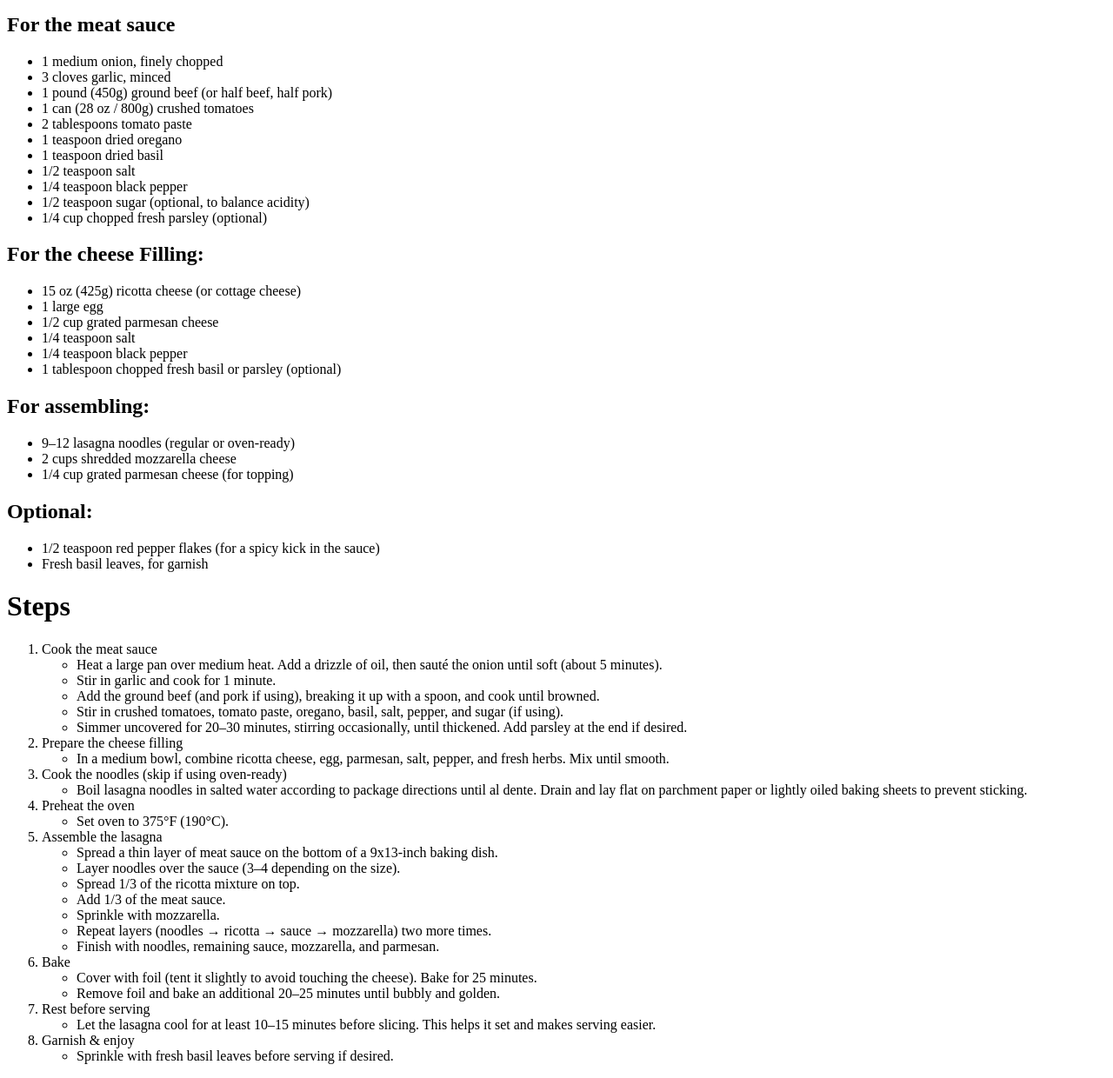
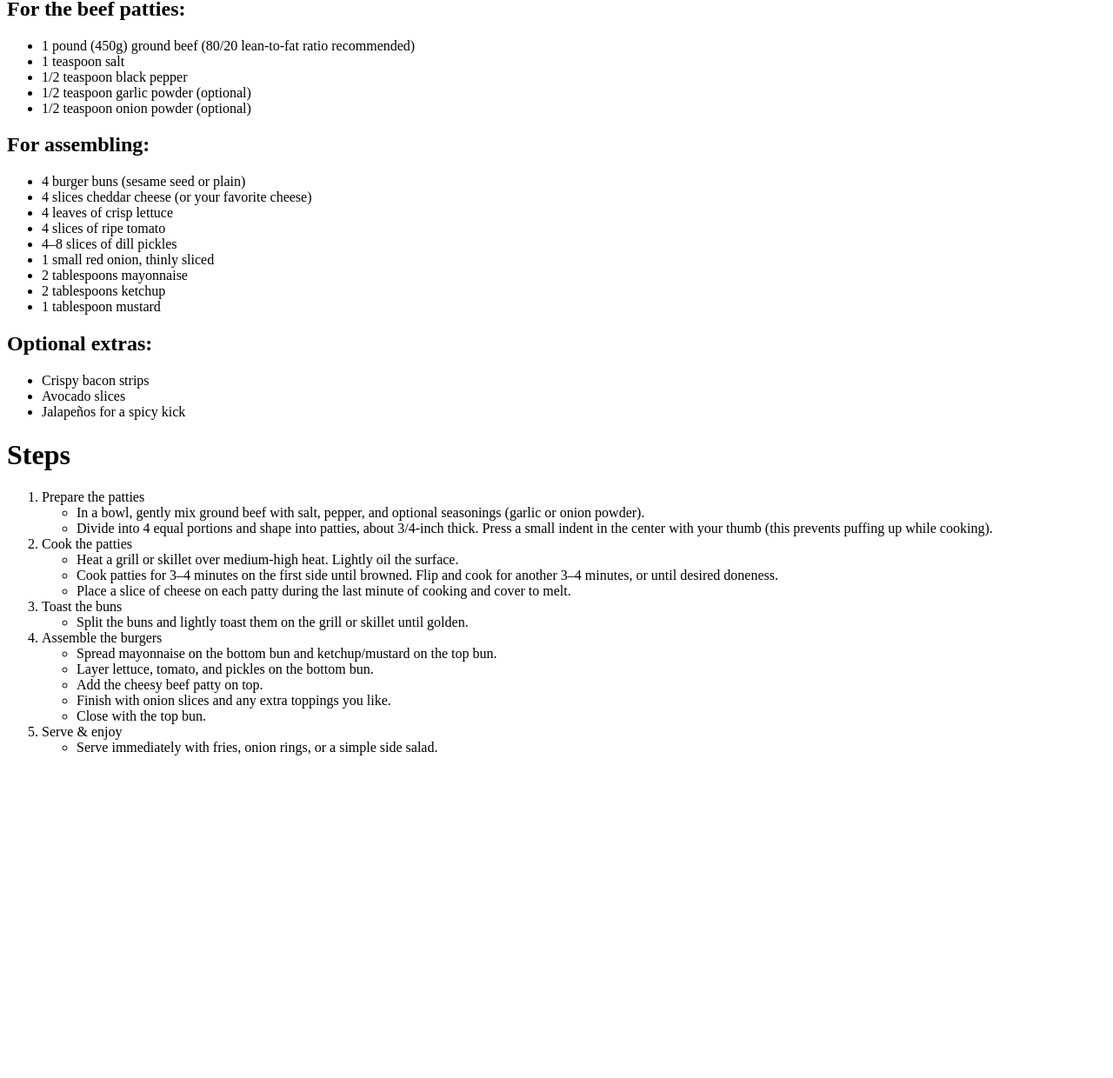
Before and after one commit to Amanuel085/odin-recipes, a plain HTML site: page recipes/Burger.html in a window 1280 px wide. Shown: the part 689-1929 px from the top of the page at 87% size. After the commit the page ends 1574 px from the top, so only its background shows below. Drawn offline with Linux system fonts and the light colour scheme.

Commit message:
Edit content on Burger.html and Doro_wat.html

```diff
--- a/recipes/Burger.html
+++ b/recipes/Burger.html
@@ -8,105 +8,81 @@
   <body>
     <a href="../index.html" rel="nonopener nonreferer">Home</a>
     <h1>This is the recipe for a classic burger</h1>
-    <img src="../img/front-view-tasty-meat-burger-with-cheese-salad-dark-background.jpg" alt="Image of a Lasagna" height="310" width="310">
+    <img src="../img/front-view-tasty-meat-burger-with-cheese-salad-dark-background.jpg" alt="Image of calssic burger dish" height="310" width="310">
     <h1>How to make a burger</h1>
-    <p>Lasagna is a beloved Italian classic that brings together layers of rich flavors and comforting textures in every bite.
-      This hearty dish features tender pasta sheets, a savory meat sauce simmered with herbs and tomatoes, creamy béchamel or
-      ricotta cheese, and a generous topping of melted mozzarella and parmesan. Baked to golden perfection, lasagna is perfect
-      for family dinners, special occasions, or make-ahead meals that taste even better the next day.</p>
-    <p>In this recipe, we guide you step-by-step through creating a homemade lasagna that’s both satisfying and approachable,
-      whether you're cooking for the first time or are a seasoned home chef. You'll learn how to build each flavorful layer,
-      how to get the perfect bake, and tips for customizing the dish to suit your preferences. Prepare to fill your kitchen
-      with the mouthwatering aroma of this timeless favorite.</p>
+    <p>The classic burger is an all-time favorite that delivers juicy, flavorful beef patties, perfectly toasted buns,
+        and simple yet delicious toppings. It’s the ultimate comfort food, customizable to suit your taste while staying
+        true to its timeless appeal. With just a few quality ingredients, you can create a burger that rivals your favorite
+        diner or backyard cookout.</p>
+    <p>IIn this recipe, we guide you step-by-step through crafting the perfect homemade burger—from shaping and seasoning the
+        patties to assembling them with fresh toppings. Whether you like yours loaded with extras or kept simple, this burger
+        recipe will help you achieve a juicy, well-balanced bite every time. Perfect for weeknight dinners, summer barbecues,
+        or anytime you crave a satisfying handheld classic.</p>
     <h1>Ingidients</h1>
-      <h2>For the meat sauce</h2>
+      <h2>For the beef patties:</h2>
         <ul>
-            <li>1 medium onion, finely chopped</li>
-            <li>3 cloves garlic, minced</li>
-            <li>1 pound (450g) ground beef (or half beef, half pork)</li>
-            <li>1 can (28 oz / 800g) crushed tomatoes</li>
-            <li>2 tablespoons tomato paste</li>
-            <li>1 teaspoon dried oregano</li>
-            <li>1 teaspoon dried basil</li>
-            <li>1/2 teaspoon salt</li>
-            <li>1/4 teaspoon black pepper</li>
-            <li>1/2 teaspoon sugar (optional, to balance acidity)</li>
-            <li>1/4 cup chopped fresh parsley (optional)</li>
-        </ul>
-      <h2>For the cheese Filling:</h2>
-        <ul>
-            <li>15 oz (425g) ricotta cheese (or cottage cheese)</li>
-            <li>1 large egg</li>
-            <li>1/2 cup grated parmesan cheese</li>
-            <li>1/4 teaspoon salt</li>
-            <li>1/4 teaspoon black pepper</li>
-            <li>1 tablespoon chopped fresh basil or parsley (optional)</li>
+            <li>1 pound (450g) ground beef (80/20 lean-to-fat ratio recommended)</li>
+            <li>1 teaspoon salt</li>
+            <li>1/2 teaspoon black pepper</li>
+            <li>1/2 teaspoon garlic powder (optional)</li>
+            <li>1/2 teaspoon onion powder (optional)</li>
         </ul>
       <h2>For assembling:</h2>
         <ul>
-            <li>9–12 lasagna noodles (regular or oven-ready)</li>
-            <li>2 cups shredded mozzarella cheese</li>
-            <li>1/4 cup grated parmesan cheese (for topping)</li>
+            <li>4 burger buns (sesame seed or plain)</li>
+            <li>4 slices cheddar cheese (or your favorite cheese)</li>
+            <li>4 leaves of crisp lettuce</li>
+            <li>4 slices of ripe tomato</li>
+            <li>4–8 slices of dill pickles</li>
+            <li>1 small red onion, thinly sliced</li>
+            <li>2 tablespoons mayonnaise</li>
+            <li>2 tablespoons ketchup</li>
+            <li>1 tablespoon mustard</li>
         </ul>
-      <h2>Optional:</h2>
+      <h2>Optional extras:</h2>
         <ul>
-            <li>1/2 teaspoon red pepper flakes (for a spicy kick in the sauce)</li>
-            <li>Fresh basil leaves, for garnish</li>
+            <li>Crispy bacon strips</li>
+            <li>Avocado slices</li>
+            <li>Jalapeños for a spicy kick</li>
         </ul>
     <h1>Steps</h1>
         <ol>
-            <li>Cook the meat sauce
+            <li>Prepare the patties
                 <ul>
-                    <li>Heat a large pan over medium heat. Add a drizzle of oil, then sauté the onion until soft (about 5 minutes).</li>
-                    <li>Stir in garlic and cook for 1 minute.</li>
-                    <li>Add the ground beef (and pork if using), breaking it up with a spoon, and cook until browned.</li>
-                    <li>Stir in crushed tomatoes, tomato paste, oregano, basil, salt, pepper, and sugar (if using).</li>
-                    <li>Simmer uncovered for 20–30 minutes, stirring occasionally, until thickened. Add parsley at the end if desired.</li>
+                    <li>In a bowl, gently mix ground beef with salt, pepper, and optional seasonings (garlic or onion powder).</li>
+                    <li>Divide into 4 equal portions and shape into patties, about 3/4-inch thick. Press a small indent in the center
+                        with your thumb (this prevents puffing up while cooking).
+                    </li>
                 </ul>
             </li>
-            <li>Prepare the cheese filling
+            <li>Cook the patties
                 <ul>
-                    <li>In a medium bowl, combine ricotta cheese, egg, parmesan, salt, pepper, and fresh herbs. Mix until smooth.</li>
+                    <li>Heat a grill or skillet over medium-high heat. Lightly oil the surface.</li>
+                    <li>Cook patties for 3–4 minutes on the first side until browned. Flip and cook
+                        for another 3–4 minutes, or until desired doneness.
+                    </li>
+                    <li>Place a slice of cheese on each patty during the last minute of cooking and cover to melt.</li>
                 </ul>
             </li>
-            <li>Cook the noodles (skip if using oven-ready)
+            <li>Toast the buns
                 <ul>
-                    <li>Boil lasagna noodles in salted water according to package directions until al dente. Drain and lay flat on parchment paper or lightly oiled baking sheets to prevent sticking.</li>
+                    <li>Split the buns and lightly toast them on the grill or skillet until golden.</li>
                 </ul>
             </li>
-            <li>Preheat the oven
+            <li>Assemble the burgers
                 <ul>
-                    <li>Set oven to 375°F (190°C).</li>
+                    <li>Spread mayonnaise on the bottom bun and ketchup/mustard on the top bun.</li>
+                    <li>Layer lettuce, tomato, and pickles on the bottom bun.</li>
+                    <li>Add the cheesy beef patty on top.</li>
+                    <li>Finish with onion slices and any extra toppings you like.</li>
+                    <li>Close with the top bun.</li>
                 </ul>
             </li>
-            <li>Assemble the lasagna
+            <li>Serve & enjoy
                 <ul>
-                    <li>Spread a thin layer of meat sauce on the bottom of a 9x13-inch baking dish.</li>
-                    <li>Layer noodles over the sauce (3–4 depending on the size).</li>
-                    <li>Spread 1/3 of the ricotta mixture on top.</li>
-                    <li>Add 1/3 of the meat sauce.</li>
-                    <li>Sprinkle with mozzarella.</li>
-                    <li>Repeat layers (noodles → ricotta → sauce → mozzarella) two more times.</li>
-                    <li>Finish with noodles, remaining sauce, mozzarella, and parmesan.</li>
+                    <li>Serve immediately with fries, onion rings, or a simple side salad.</li>
                 </ul>
             </li>
-            <li>Bake
-                <ul>
-                    <li>Cover with foil (tent it slightly to avoid touching the cheese). Bake for 25 minutes.</li>
-                    <li>Remove foil and bake an additional 20–25 minutes until bubbly and golden.</li>
-                </ul>
-            </li>
-            <li>Rest before serving
-                <ul>
-                    <li>Let the lasagna cool for at least 10–15 minutes before slicing. This helps it set and makes serving easier.</li>
-                </ul>
-            </li>
-            <li>Garnish & enjoy
-                <ul>
-                    <li>Sprinkle with fresh basil leaves before serving if desired.</li>
-                </ul>
-            </li>
-
         </ol>
   </body>
 </html>
```
Also changed, not shown: recipes/Doro_wat.html (+51 -59 lines), img/20230618_124055-scaled.jpg (added).
